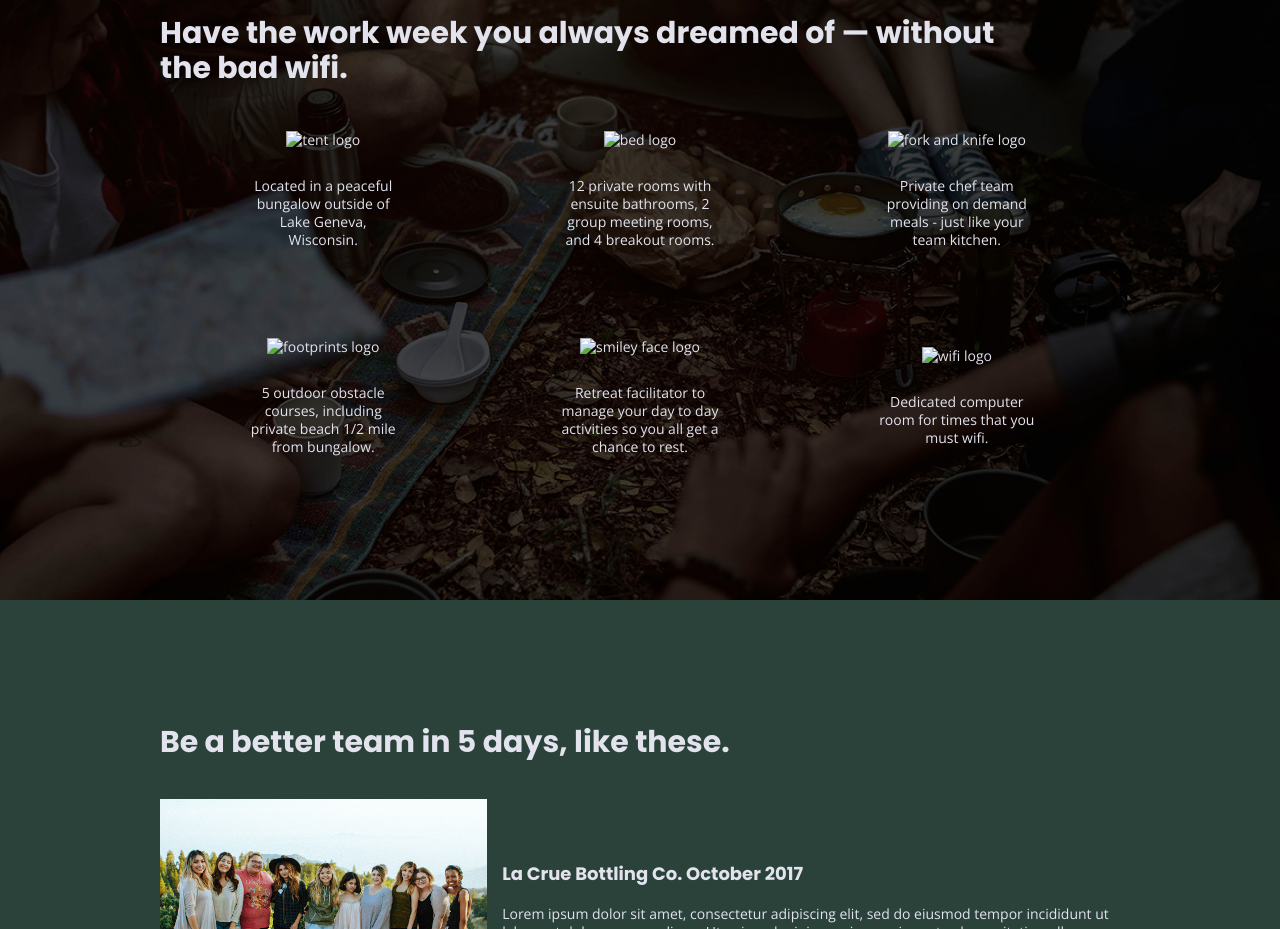
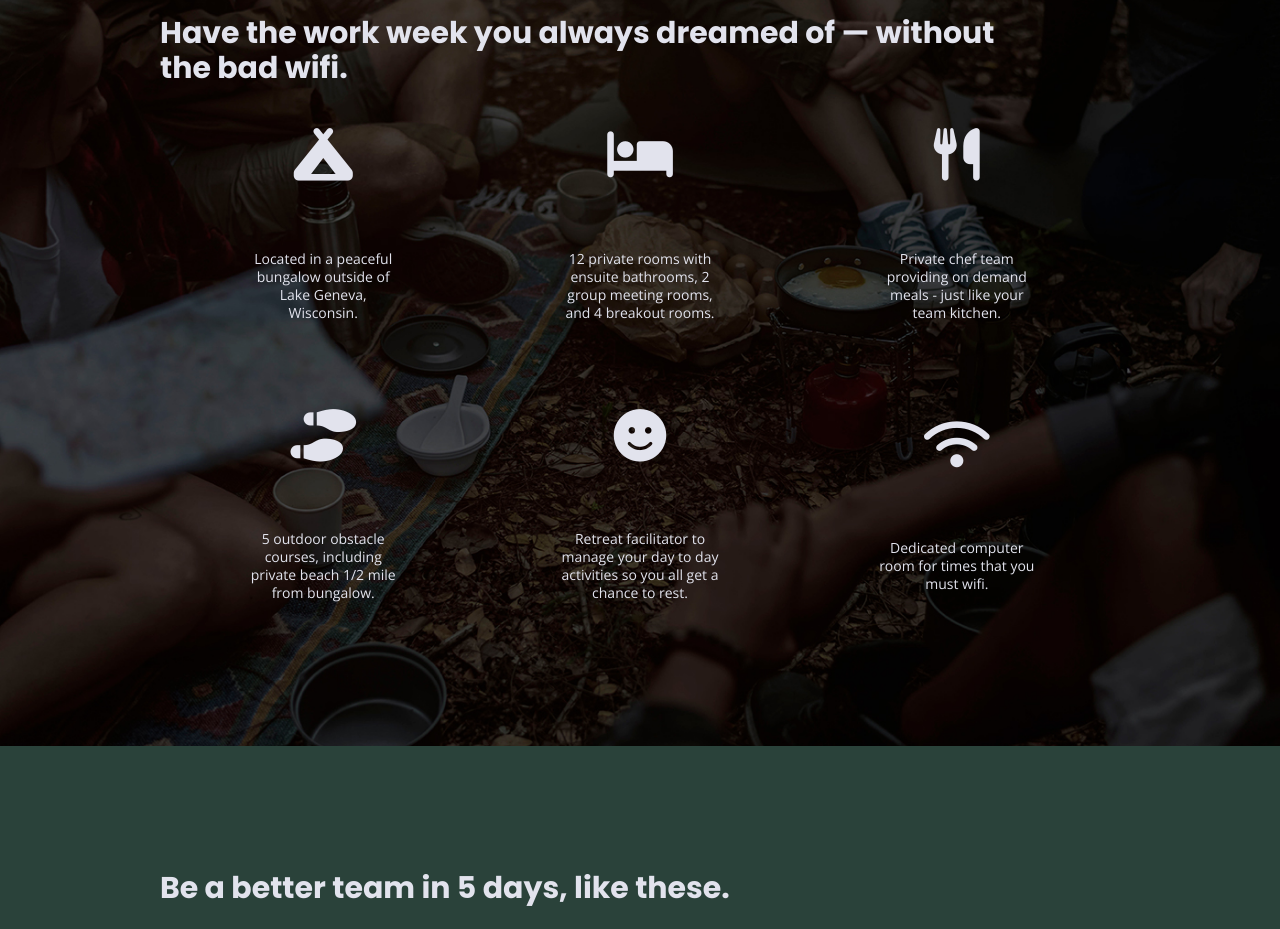
Before and after one commit to ElizabethRomig/boilerplate, a website built with Parcel: page index.html in a window 1280 px wide. Shown: the part 946-1875 px from the top of the page. Built offline with nearby package versions, Linux system fonts and the light colour scheme.

Commit message:
add fontawesome icons

```diff
--- a/css/main.css
+++ b/css/main.css
@@ -279,9 +279,10 @@ input[type="button"] {
   margin: 30px 0;
 }
 
-/* .features .fontawesome-icon {
+.features i {
+  font-size: 3.75em;
   margin-bottom: 40px;
-} */
+}
 
 .features .features-items {
   display: flex;
--- a/index.html
+++ b/index.html
@@ -15,6 +15,7 @@
   <link rel="manifest" href="site.webmanifest">
   <link rel="apple-touch-icon" href="icon.png">
   <!-- Place favicon.ico in the root directory -->
+  <script src="https://kit.fontawesome.com/c1b79f72c5.js" crossorigin="anonymous"></script>
 
   <link rel="preconnect" href="https://fonts.gstatic.com">
   <link href="https://fonts.googleapis.com/css2?family=Open+Sans:wght@400;700&display=swap" rel="stylesheet">
@@ -74,27 +75,39 @@
         <h2>Have the work week you always dreamed of &#8212; without the bad wifi.</h2>
         <div class="features-items">
           <article>
-            <p class="fontawesome-icon"><img src="" alt="tent logo"></p>
+            <p class="fontawesome-icon">
+              <i class="fas fa-campground"></i>
+            </p>
             <p class="features-item-description">Located in a peaceful bungalow outside of Lake Geneva, Wisconsin.</p>
           </article>
           <article>
-            <p class="fontawesome-icon"><img src="" alt="bed logo"></p>
+            <p class="fontawesome-icon">
+              <i class="fas fa-bed"></i>
+            </p>
             <p class="features-item-description">12 private rooms with ensuite bathrooms, 2 group meeting rooms, and 4 breakout rooms.</p>
           </article>
           <article>
-            <p class="fontawesome-icon"><img src="" alt="fork and knife logo"></p>
+            <p class="fontawesome-icon">
+              <i class="fas fa-utensils"></i>
+            </p>
             <p class="features-item-description">Private chef team providing on demand meals - just like your team kitchen.</p>
           </article>
           <article>
-            <p class="fontawesome-icon"><img src="" alt="footprints logo"></p>
+            <p class="fontawesome-icon">
+              <i class="fas fa-shoe-prints"></i>
+            </p>
             <p class="features-item-description">5 outdoor obstacle courses, including private beach 1/2 mile from bungalow.</p>
           </article>
           <article>
-            <p class="fontawesome-icon"><img src="" alt="smiley face logo"></p>
+            <p class="fontawesome-icon">
+              <i class="fas fa-smile"></i>
+            </p>
             <p class="features-item-description">Retreat facilitator to manage your day to day activities so you all get a chance to rest.</p>
           </article>
           <article>
-            <p class="fontawesome-icon"><img src="" alt="wifi logo"></p>
+            <p class="fontawesome-icon">
+              <i class="fas fa-wifi"></i>
+            </p>
             <p class="features-item-description">Dedicated computer room for times that you must wifi.</p>
           </article>
         </div>
```
Also changed, not shown: about/index.html (+1 -0 lines), faq/index.html (+1 -0 lines).
